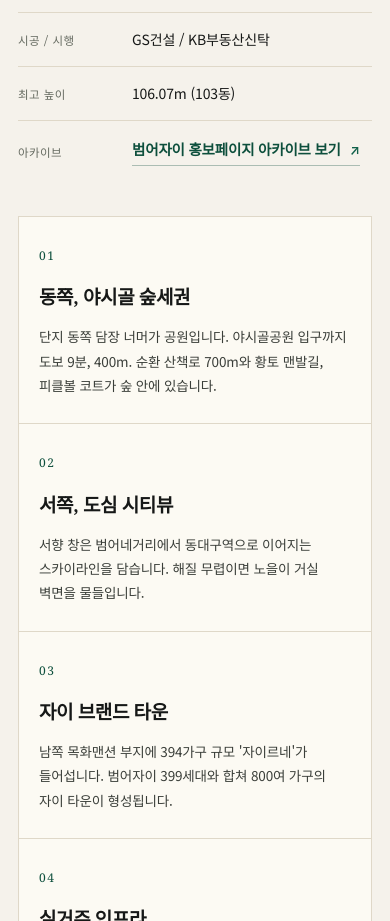
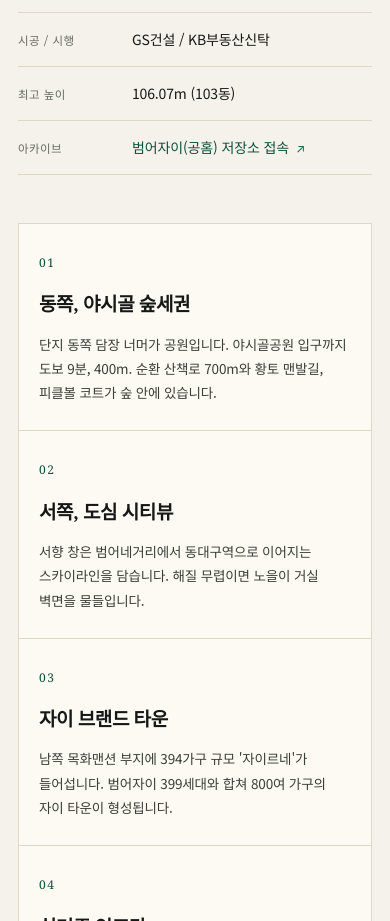
Before and after one commit to PoeticEcho/etc, a plain HTML site: page beomeo-xi/index.html in a window 390 px wide. Shown: the part 2710-3631 px from the top of the page. Drawn offline with Linux system fonts and the light colour scheme.

Commit message:
beomeo-xi: 단지개요 스펙 표 아카이브 행 문구·구분선·폰트 정리
- 문구: '범어자이 홍보페이지 아카이브 보기' -> '범어자이(공홈) 저장소 접속'
- 링크에 붙어 있던 짧은 밑줄을 없애고 위 행들과 같은 전체 폭 구분선(1px var(--line))으로 통일
- 폰트를 다른 스펙 값과 동일하게(Noto Sans KR 14px/400/1.65) 맞추고 행 여백도 15px 0으로 정렬
- 모바일 390px에서도 한 줄 유지

```diff
--- a/beomeo-xi/css/style.css
+++ b/beomeo-xi/css/style.css
@@ -338,15 +338,14 @@ figcaption a:hover{color:var(--forest);border-color:var(--forest)}
 }
 .specs dt{font-size:11.5px;color:var(--muted);letter-spacing:.04em}
 .specs dd{font-size:14px;line-height:1.65;color:var(--ink)}
-.specs > .specs__archive{grid-column:1/-1;border-bottom:0;padding:17px 0 2px;align-items:center}
+.specs > .specs__archive{grid-column:1/-1;padding:15px 0;align-items:baseline}
 .specs__archive dd a{
-  display:inline-flex;align-items:center;gap:9px;
-  font-family:var(--serif);font-size:14.5px;font-weight:600;color:var(--forest);letter-spacing:-.01em;
-  border-bottom:1px solid rgba(13,79,60,.32);padding-bottom:3px;
-  transition:border-color .25s,gap .25s,color .25s;
+  display:inline-flex;align-items:baseline;gap:7px;
+  font-family:var(--sans);font-size:14px;font-weight:400;line-height:1.65;color:var(--forest);letter-spacing:-.01em;
+  transition:gap .25s,color .25s;
 }
-.specs__archive dd a:hover{border-color:var(--forest);gap:12px;color:var(--forest-2)}
-.specs__arw{font-family:var(--sans);font-size:13px;line-height:1;color:var(--forest-2);transition:transform .25s var(--ease)}
+.specs__archive dd a:hover{gap:10px;color:var(--forest-2)}
+.specs__arw{font-family:var(--sans);font-size:12px;line-height:1.65;color:var(--forest-2);transition:transform .25s var(--ease)}
 .specs__archive dd a:hover .specs__arw{transform:translate(2px,-2px)}
 
 .features{
--- a/beomeo-xi/index.html
+++ b/beomeo-xi/index.html
@@ -145,7 +145,7 @@
         <div><dt>사용승인</dt><dd>2026년 2월 (국토교통부 2026-02-26)</dd></div>
         <div><dt>시공 / 시행</dt><dd>GS건설 / KB부동산신탁</dd></div>
         <div><dt>최고 높이</dt><dd>106.07m (103동)</dd></div>
-        <div class="specs__archive"><dt>아카이브</dt><dd><a href="archive.html">범어자이 홍보페이지 아카이브 보기 <span class="specs__arw" aria-hidden="true">↗</span></a></dd></div>
+        <div class="specs__archive"><dt>아카이브</dt><dd><a href="archive.html">범어자이(공홈) 저장소 접속 <span class="specs__arw" aria-hidden="true">↗</span></a></dd></div>
       </dl>
 
       <ul class="features">
```
